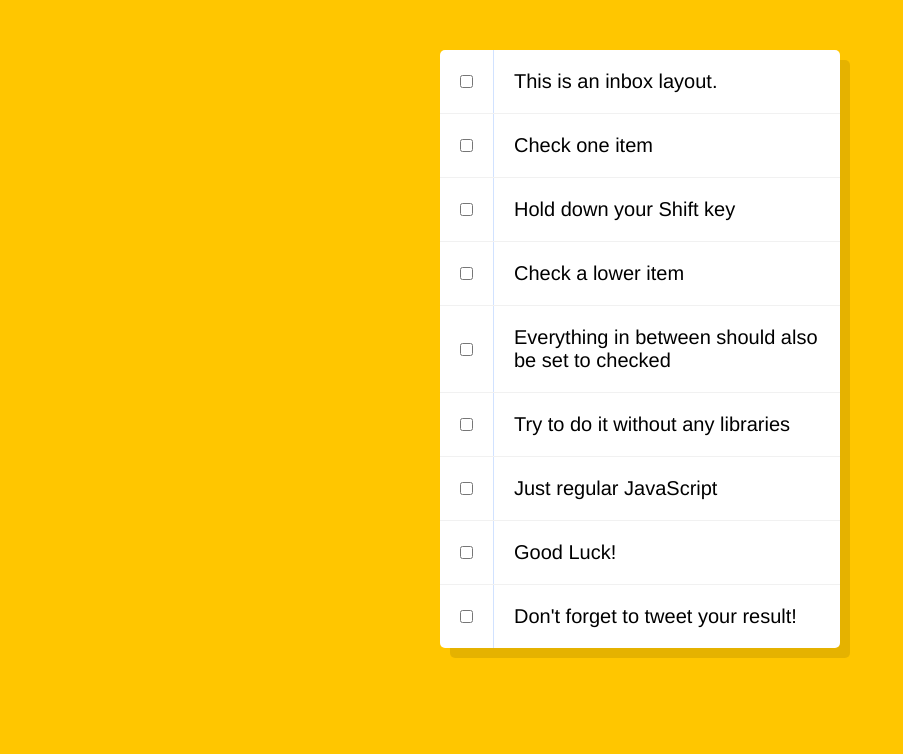
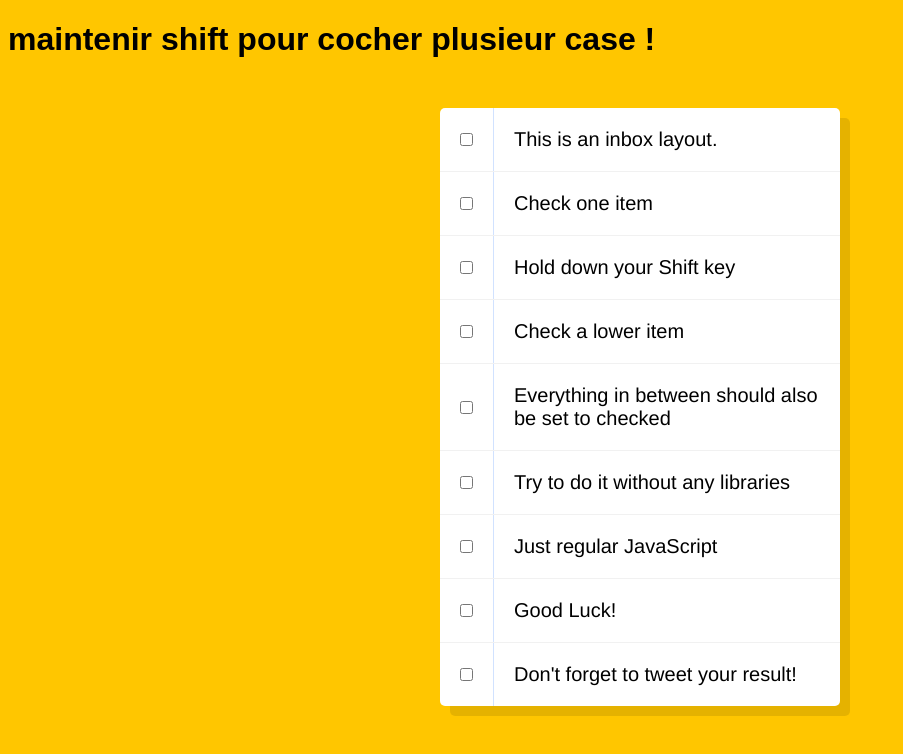
Before and after one commit to hakimoss/defi_30jours_Javascript, a plain HTML site: page 10-checkbox/index.html in a window 1280 px wide. Shown: the whole page, without its empty margins (0-903 px from the left). Drawn offline with Linux system fonts and the light colour scheme.

Commit message:
ajout h1

```diff
--- a/10-checkbox/index.html
+++ b/10-checkbox/index.html
@@ -8,6 +8,7 @@
     <title>Hold shift Checkbox</title>
 </head>
 <body>
+    <h1>maintenir shift pour cocher plusieur case !</h1>
     <div class="inbox">
         <div class="item">
             <input type="checkbox">
```
